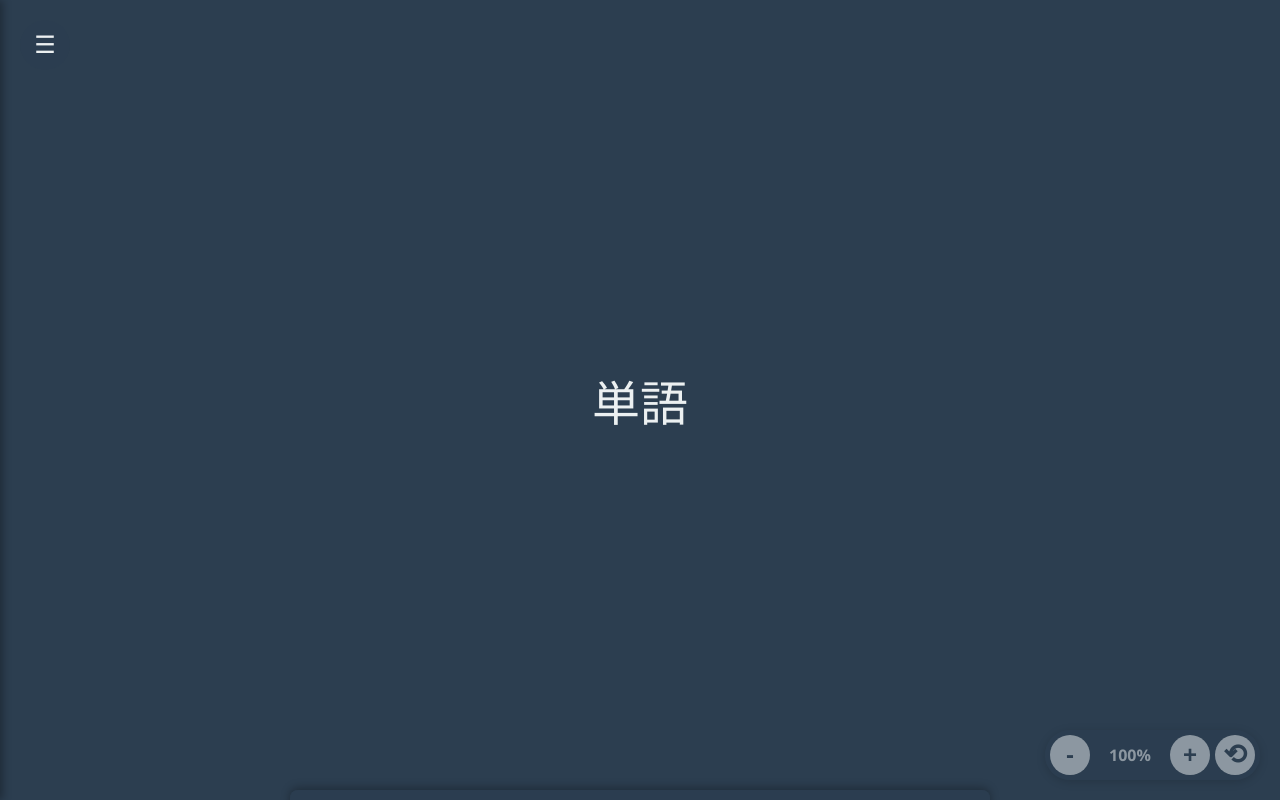
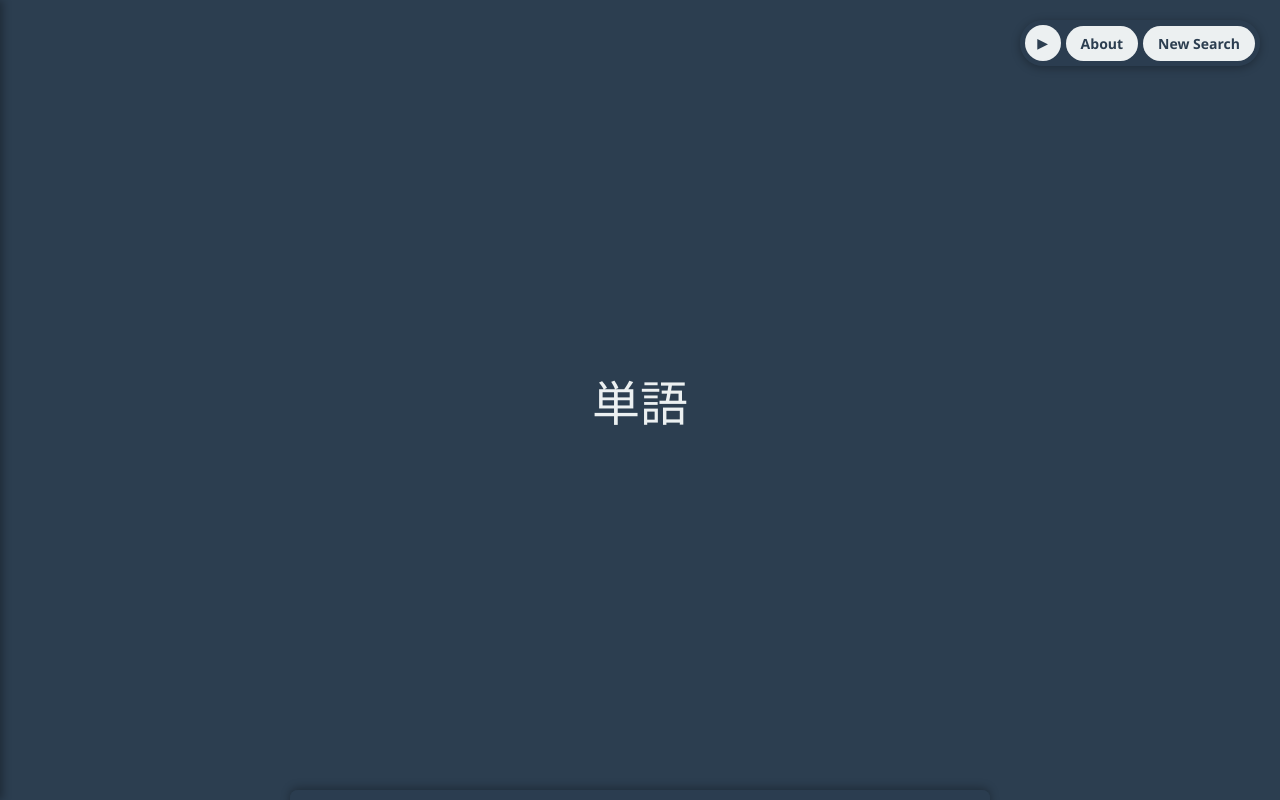
Before and after one commit to MashXP/Rinkuji, a Flask app: page /rinku in a window 1280 px wide. Run offline with Flask 3, Linux system fonts and the light colour scheme.

Commit message:
About page. Change index html. Add hidable new search and about button

```diff
--- a/app.py
+++ b/app.py
@@ -64,5 +64,9 @@ def search_by_kanji():
         print(f"Error fetching from Jisho API: {e}")
         return jsonify({"error": "Failed to fetch data from the external API."}), 502
 
+@app.route('/about')
+def about():
+    return render_template('about.html')
+
 if __name__ == '__main__':
     app.run(debug=True)
--- /dev/null
+++ b/static/UIAutoHideManager.js
@@ -0,0 +1,52 @@
+
+export class UIAutoHideManager {
+    /**
+     * @param {HTMLElement[]} elements - An array of elements to manage.
+     * @param {number} [timeout=2500] - The idle timeout in milliseconds.
+     */
+    constructor(elements, timeout = 2500) {
+        // Filter out any null/undefined elements passed to the constructor
+        this.elements = elements.filter(el => el);
+        this.idleTimeout = timeout;
+        this.idleTimer = null;
+    }
+
+    /**
+     * Initializes the auto-hide functionality by adding event listeners.
+     */
+    init() {
+        if (this.elements.length === 0) {
+            return; // Do nothing if there are no elements to manage
+        }
+
+        // Bind 'this' to the methods to ensure correct context in event listeners
+        this.showElements = this.showElements.bind(this);
+        this.hideElements = this.hideElements.bind(this);
+
+        // Listen for global activity
+        document.body.addEventListener('mousemove', this.showElements, { passive: true });
+        document.body.addEventListener('touchstart', this.showElements, { passive: true });
+
+        // Also add listeners to the elements themselves to prevent hiding while hovered
+        this.elements.forEach(el => {
+            el.addEventListener('mouseenter', this.showElements);
+            el.addEventListener('mouseleave', this.showElements); // Re-trigger timer on mouse leave
+        });
+
+        // Show elements on initial load
+        this.showElements();
+    }
+
+    showElements() {
+        this.elements.forEach(el => el.classList.add('visible'));
+        clearTimeout(this.idleTimer);
+        this.idleTimer = setTimeout(this.hideElements, this.idleTimeout);
+    }
+
+    hideElements() {
+        const isHovering = this.elements.some(el => el.matches(':hover'));
+        if (!isHovering) {
+            this.elements.forEach(el => el.classList.remove('visible'));
+        }
+    }
+}
--- a/static/main.js
+++ b/static/main.js
@@ -1,7 +1,6 @@
-// d:/Rinkuji/static/main.js
-
-import { PanZoom } from './PanZoom.js'; // Assuming PanZoom is also a module
-import { RinkuGraph } from './RinkuGraph.js'; // Import RinkuGraph as a module
+import { PanZoom } from './PanZoom.js';
+import { RinkuGraph } from './RinkuGraph.js';
+import { UIAutoHideManager } from './UIAutoHideManager.js';
 
 document.addEventListener('DOMContentLoaded', () => {
     const viewport = document.getElementById('rinkuViewport');
@@ -16,6 +15,7 @@ document.addEventListener('DOMContentLoaded', () => {
     const zoomOutBtn = document.getElementById('zoomOutBtn');
     const resetViewBtn = document.getElementById('resetViewBtn');
     const zoomMeter = document.getElementById('zoomMeter');
+    const zoomControls = document.querySelector('.zoom-controls');
     // Sidebar elements
     const parentKanjiSidebar = document.getElementById('parentKanjiSidebar');
     const parentKanjiSearchInput = document.getElementById('parentKanjiSearch');
@@ -23,6 +23,9 @@ document.addEventListener('DOMContentLoaded', () => {
 
     // Sidebar Toggle Button
     const sidebarToggleBtn = document.getElementById('sidebarToggleBtn');
+    // Footer
+    const rinkuFooter = document.querySelector('.footer-rinku');
+    const hideUiBtn = document.getElementById('hideUiBtn');
 
     // Instantiate PanZoom
     const panZoom = new PanZoom(viewport, canvas, zoomInBtn, zoomOutBtn, resetViewBtn, zoomMeter);
@@ -40,4 +43,19 @@ document.addEventListener('DOMContentLoaded', () => {
         parentKanjiListContainer,
         panZoom
     );
+
+    // Setup auto-hiding for designated UI elements (Footer is now handled manually)
+    const autoHideElements = [sidebarToggleBtn, zoomControls];
+    const uiAutoHideManager = new UIAutoHideManager(autoHideElements);
+    uiAutoHideManager.init();
+
+    // Add click listener for the manual hide button to toggle the footer
+    if (hideUiBtn && rinkuFooter) {
+        hideUiBtn.addEventListener('click', () => {
+            const isHidden = rinkuFooter.classList.toggle('is-manually-hidden');
+            // Change the button icon and title based on the new state
+            hideUiBtn.innerHTML = isHidden ? '◀' : '▶';
+            hideUiBtn.title = isHidden ? 'Show Controls' : 'Hide Controls';
+        });
+    }
 });
--- a/static/style.css
+++ b/static/style.css
@@ -151,7 +175,7 @@ body.rinku-body {
     z-index: 60; /* Above the sidebar */
     width: 50px;
     height: 50px;
-    background-color: rgba(44, 62, 80, 0.7);
+    background-color: rgba(44, 62, 80, 0.8);
     color: #ecf0f1;
     border: none;
     border-radius: 50%;
@@ -160,8 +184,10 @@ body.rinku-body {
     display: flex;
     justify-content: center;
     align-items: center;
-    transition: background-color 0.2s ease, transform 0.2s ease-in-out;
+    transition: background-color 0.2s ease, transform 0.2s ease-in-out, opacity 0.4s ease-in-out;
     line-height: 1; /* Helps with vertical alignment of the icon */
+    opacity: 0; /* Hidden by default */
+    pointer-events: none; /* Cannot be interacted with while hidden */
 }
 
 .sidebar-toggle-btn.active {
@@ -453,13 +485,16 @@ body.rinku-body {
     align-items: center;
     gap: 5px;
     box-shadow: 0 2px 10px rgba(0, 0, 0, 0.3);
-    opacity: 0.5; /* Faded out by default */
-    transition: opacity 0.3s ease-in-out;
+    opacity: 0; /* Hidden by default */
+    pointer-events: none; /* Cannot be interacted with while hidden */
+    transition: opacity 0.4s ease-in-out;
     z-index: 10;
 }
 
+.zoom-controls.visible,
 .zoom-controls:hover {
     opacity: 1; /* Fade in on hover */
+    pointer-events: all;
 }
 
 .zoom-btn {
@@ -712,3 +747,123 @@ body.rinku-body {
 .meaning-definition::-webkit-scrollbar-thumb:hover {
     background-color: rgba(149, 165, 166, 0.8);
 }
+
+/* Back Button for About Page */
+.back-button {
+    position: fixed;
+    top: 20px;
+    left: 20px;
+    z-index: 1000;
+    display: flex;
+    align-items: center;
+    justify-content: center;
+    width: 45px;
+    height: 45px;
+    background-color: #fff;
+    color: #333;
+    border-radius: 50%;
+    text-decoration: none;
+    font-size: 24px;
+    box-shadow: 0 2px 8px rgba(0,0,0,0.15);
+    transition: background-color 0.2s, transform 0.2s;
+}
+
+.back-button:hover {
+    background-color: #f1f1f1;
+    transform: scale(1.1);
+}
+
+/* Add padding to the about page body to avoid overlap with the fixed button */
+.about-page-body {
+    padding-top: 60px;
+}
+
+/* Footer Styles */
+.footer {
+    text-align: center;
+    padding: 10px 0;
+    margin-top: 20px;
+}
+
+/* This will apply to the index page footer link */
+.footer a {
+    display: inline-block;
+    text-decoration: none;
+    background-color: #e9ecef;
+    color: #495057;
+    padding: 8px 18px;
+    border-radius: 20px; /* pill shape */
+    font-size: 14px;
+    transition: background-color 0.2s, color 0.2s;
+}
+
+.footer a:hover {
+    background-color: #ced4da;
+    color: #212529;
+}
+
+/* Specific styles for the footer on the Rinku page to make it a floating element */
+.footer-rinku {
+    position: absolute;
+    top: 20px;
+    right: 20px;
+    z-index: 10;
+    padding: 5px; /* Reset padding */
+    margin: 0; /* Reset margin */
+    background-color: rgba(44, 62, 80, 0.7);
+    border-radius: 25px;
+    display: flex;
+    align-items: center;
+    gap: 5px;
+    box-shadow: 0 2px 10px rgba(0, 0, 0, 0.3);
+    /* No longer hidden by default by the auto-hide manager */
+    transition: transform 0.4s ease-in-out, background-color 0.2s ease; /* Transition the slide */
+}
+
+.footer-rinku:hover {
+    background-color: rgba(44, 62, 80, 0.9); /* Add a subtle hover effect */
+}
+
+/* New class to slide the footer out */
+.footer-rinku.is-manually-hidden {
+    transform: translateX(calc(90%)); /* Slide it off screen to the right */
+}
+/* Override the general footer link style for the Rinku page */
+.footer-rinku a {
+    background-color: #ecf0f1;
+    color: #2c3e50;
+    font-weight: bold;
+    font-size: 14px;
+    padding: 8px 15px;
+    border-radius: 20px; /* pill shape */
+}
+
+.footer-rinku a:hover {
+    background-color: #bdc3c7;
+    color: #2c3e50; /* Keep color consistent on hover */
+}
+
+.hide-ui-btn {
+    background-color: #ecf0f1;
+    color: #2c3e50;
+    border: none;
+    border-radius: 50%;
+    width: 36px;
+    height: 36px;
+    font-size: 14px;
+    cursor: pointer;
+    display: flex;
+    justify-content: center;
+    align-items: center;
+    line-height: 1;
+    padding: 0;
+    transition: background-color 0.2s ease, transform 0.1s ease;
+}
+
+.hide-ui-btn:hover {
+    background-color: #bdc3c7;
+}
+
+.hide-ui-btn:active {
+    transform: scale(0.9);
+}
--- a/templates/rinku.html
+++ b/templates/rinku.html
@@ -50,5 +50,10 @@
         </div>
     </div>
 
+    <footer class="footer footer-rinku">
+        <button id="hideUiBtn" class="hide-ui-btn" title="Hide UI Controls">▶</button>
+        <a href="{{ url_for('about') }}">About</a>
+        <a href="/">New Search</a>
+    </footer>
 </body>
 </html>
```
Also changed, not shown: other parts of static/style.css (+31 -1 lines), templates/about.html (added, +64 -0 lines), templates/index.html (+11 -3 lines).
